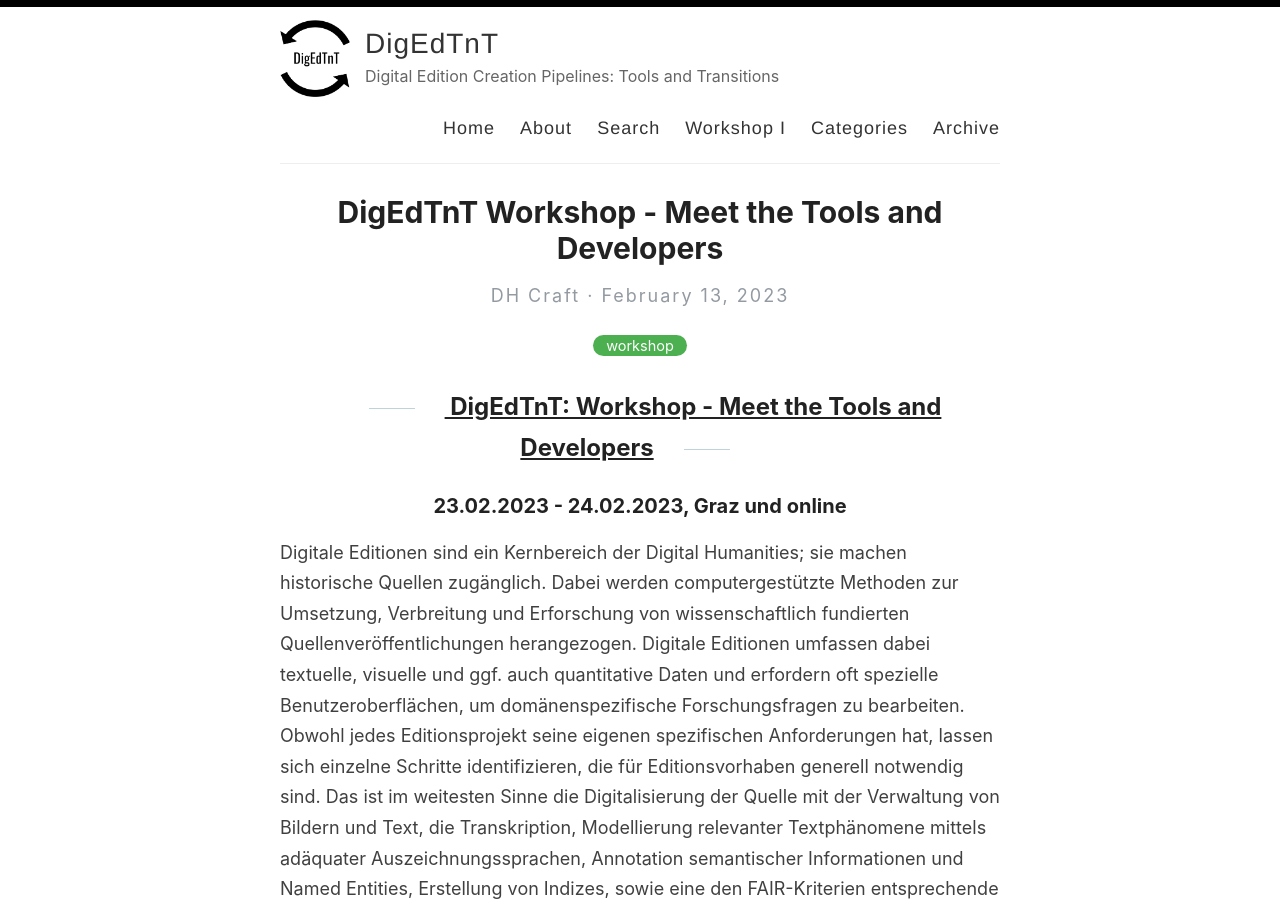
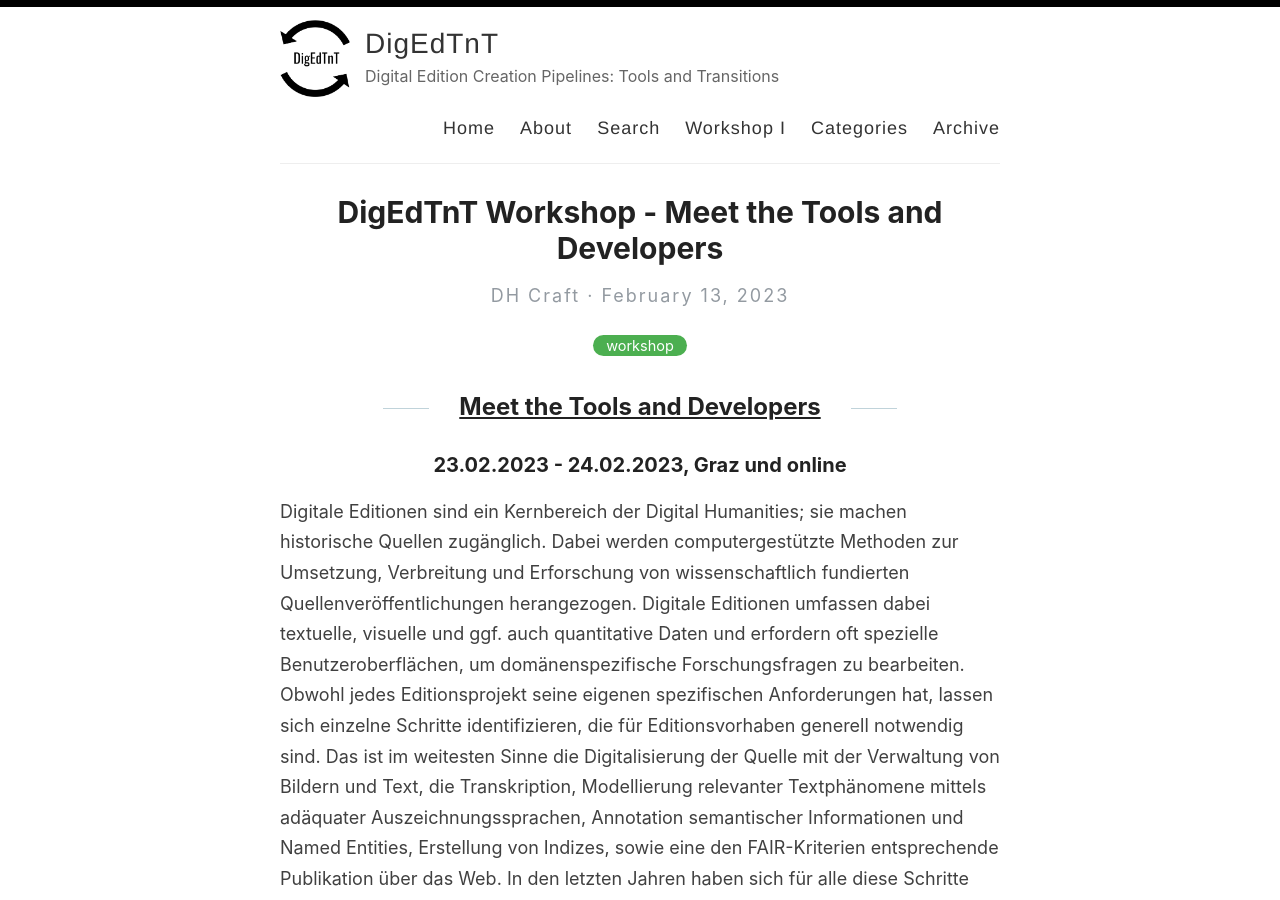
Before and after one commit to DigEdTnT/digedtnt.github.io, a Jekyll site: the page built from _posts/2023-2-13-workshop.md, in a window 1280 px wide and 900 px high. Built offline with Jekyll 4.4.1, drawn with Linux system fonts in a browser that asks for light colours.

Commit message:
Update 2023-2-13-workshop.md

```diff
--- a/_posts/2023-2-13-workshop.md
+++ b/_posts/2023-2-13-workshop.md
@@ -5,7 +5,7 @@ categories: workshop
 excerpt: Sei dabei und lerne jede Menge Tools kennen, die die Gestaltung deiner Digitalen Edition erleichtern können!
 ---
 
-## <span style="text-decoration:underline;"> DigEdTnT: Workshop - Meet the Tools and Developers</span>
+## <span style="text-decoration:underline;">Meet the Tools and Developers</span>
 
 ### 23.02.2023 - 24.02.2023, Graz und online
 
```
